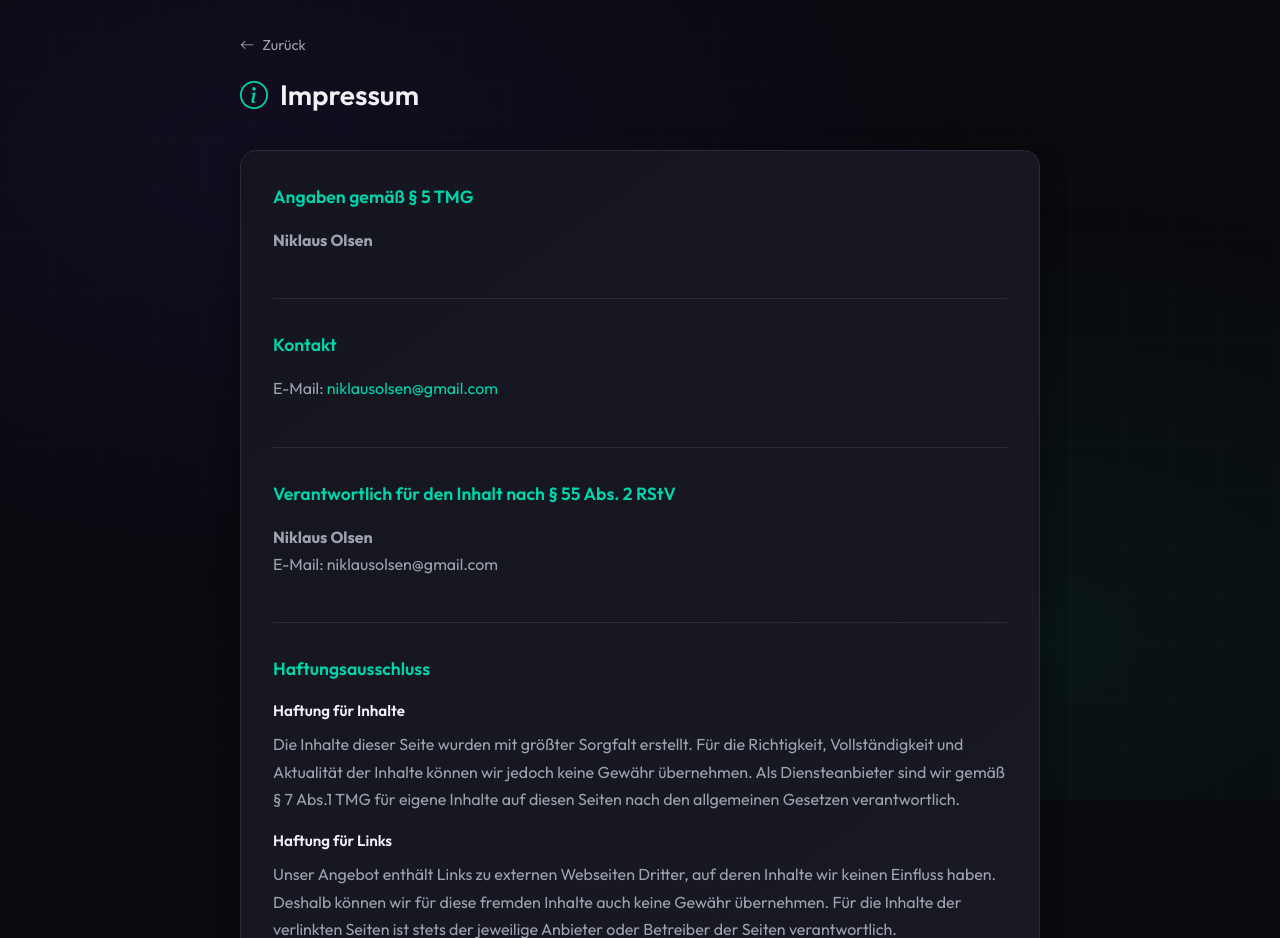
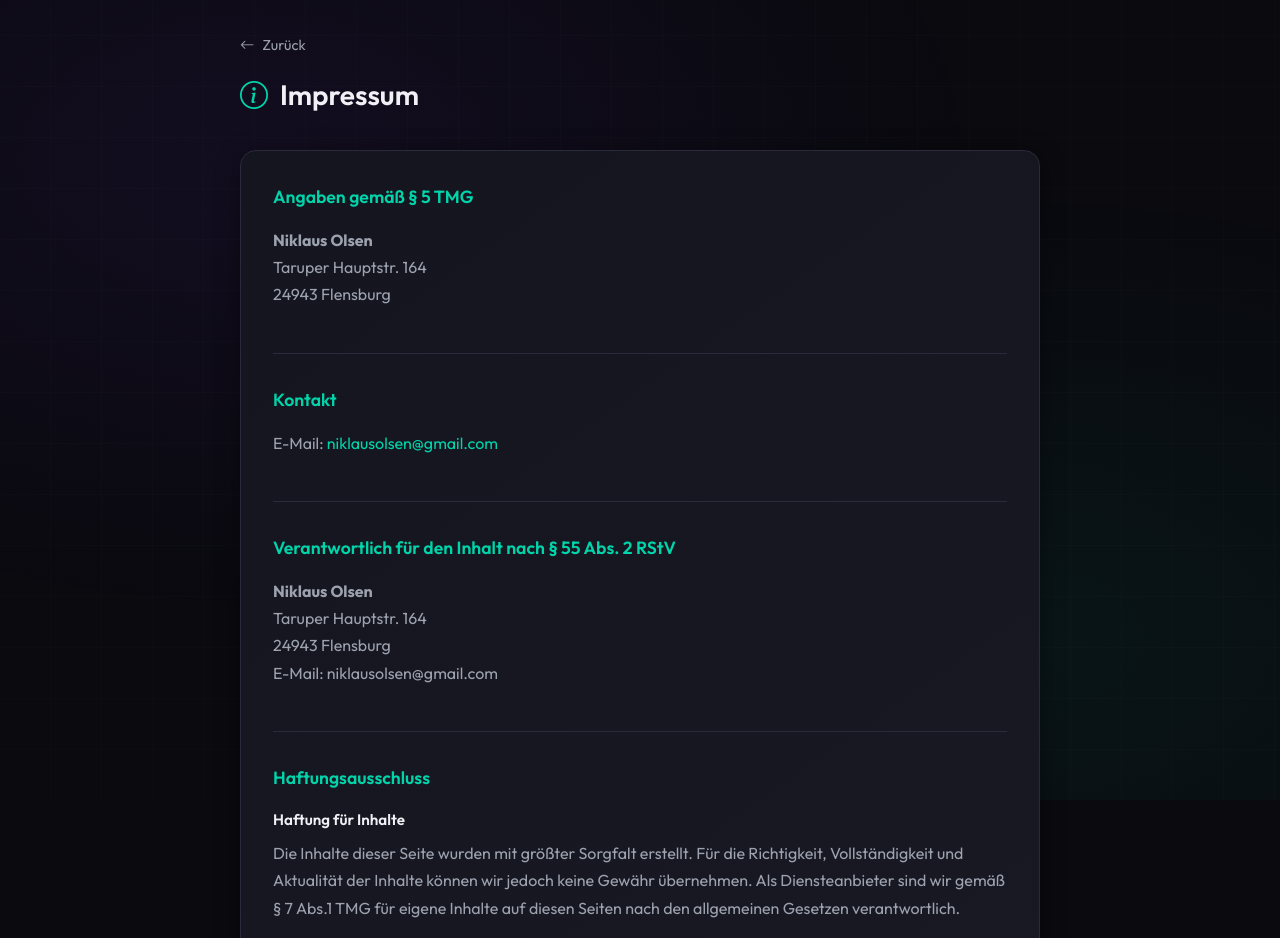
Before and after one commit to NiklausOlsen/BewerbungsManager-WebApp, a Flask app: page /impressum in a window 1280 px wide. Shown: the top 938 px of the page. Run offline with Flask 3, Linux system fonts and the light colour scheme; some libraries are stand-ins or nearby versions.

Commit message:
Add address to imprint

```diff
--- a/templates/legal/imprint.html
+++ b/templates/legal/imprint.html
@@ -16,7 +16,8 @@
             <h2>Angaben gemäß § 5 TMG</h2>
             <p>
                 <strong>Niklaus Olsen</strong><br>
-                <!-- Adresse hier einfügen wenn gewünscht -->
+                Taruper Hauptstr. 164<br>
+                24943 Flensburg
             </p>
         </section>
 
@@ -31,6 +32,8 @@
             <h2>Verantwortlich für den Inhalt nach § 55 Abs. 2 RStV</h2>
             <p>
                 <strong>Niklaus Olsen</strong><br>
+                Taruper Hauptstr. 164<br>
+                24943 Flensburg<br>
                 E-Mail: niklausolsen@gmail.com
             </p>
         </section>
```
